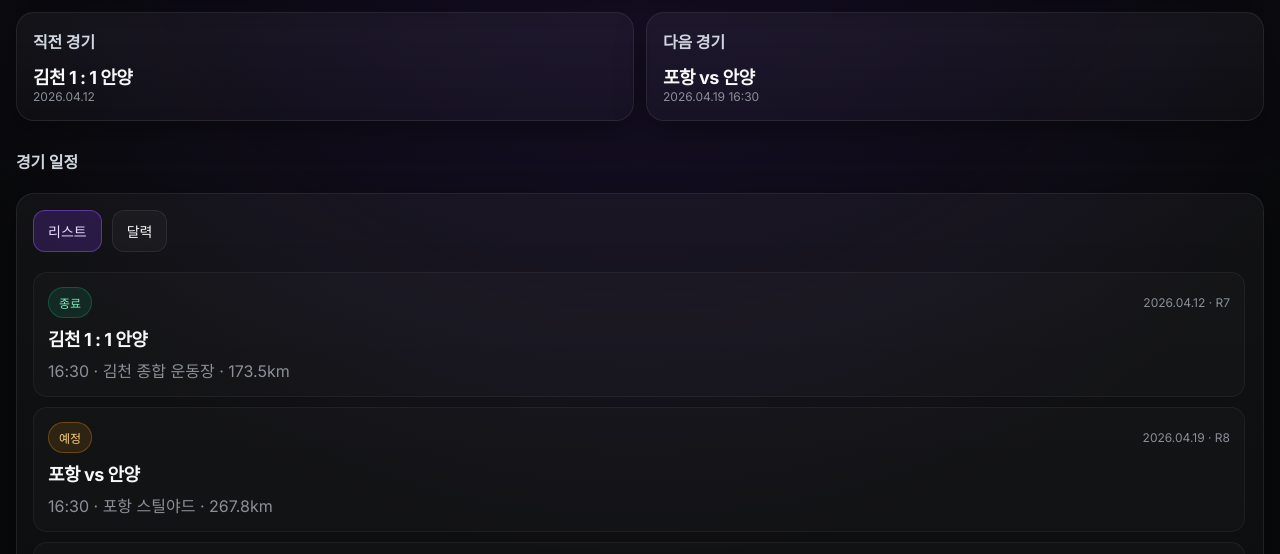
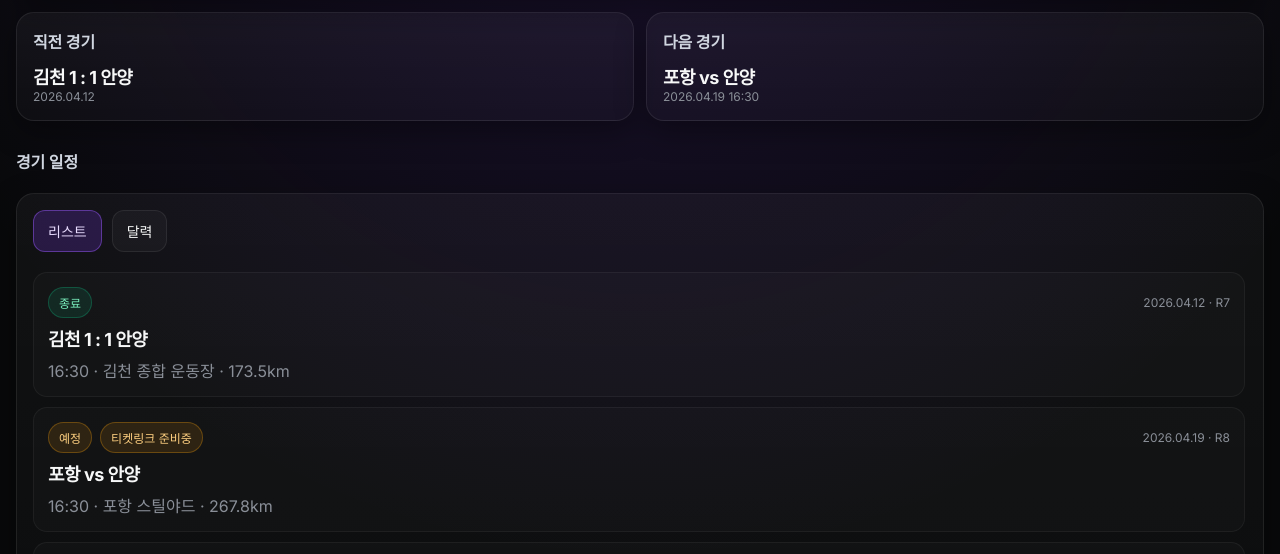
Before and after one commit to jerugo/fc-anyang-pages, a website: page dist/index.html in a window 1280 px wide. Shown: the part 231-785 px from the top of the page. Drawn offline with Linux system fonts and the light colour scheme.

Commit message:
fix: show ticket badges for away matches too (#10)

```diff
--- a/dist/index.html
+++ b/dist/index.html
@@ -1361,7 +1361,7 @@
     }
 
     function getTicketBadge(match) {
-      if (match.status === '종료' || match.home !== '안양') return null;
+      if (match.status === '종료') return null;
       const provider = getTicketProviderLabel(match);
       const url = getTicketUrl(match);
       if (url) {
@@ -1373,7 +1373,7 @@
       if (match.ticketStatus) {
         return { text: String(match.ticketStatus), className: 'pending', url: '' };
       }
-      return { text: '예매정보 확인중', className: 'pending', url: '' };
+      return null;
     }
 
     function renderMonthOptions() {
```
